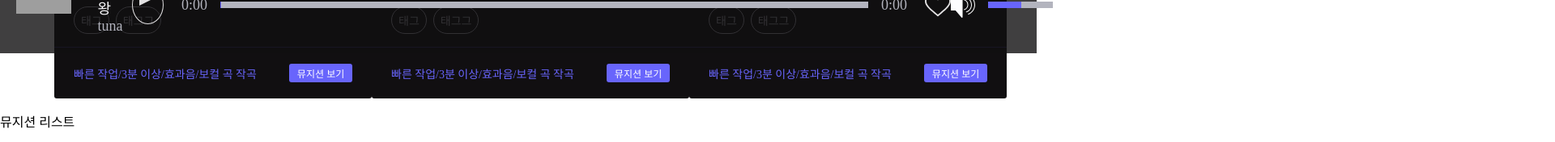
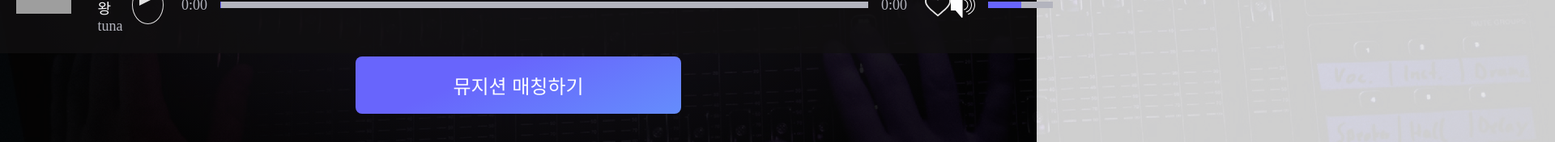
Before and after one commit to wiseseo/Team_Web_3_Client, a Next.js app: page / in a window 1280 px wide. Shown: the part 734-910 px from the top of the page at 81% size, 1920 px wide, since content can reach past the window. Built offline with nearby package versions, Linux system fonts and the light colour scheme; grey boxes are pictures that could not be loaded.

Commit message:
banner styling #32

```diff
--- a/components/Banner/index.tsx
+++ b/components/Banner/index.tsx
@@ -1,9 +1,51 @@
 import * as React from "react";
+import styled from "styled-components";
+
+const Container = styled.div`
+  background: radial-gradient(
+    50.08% 50.08% at 50% 49.92%,
+    #1a1623 0%,
+    #000000 100%
+  );
+  position: relative;
+`;
+const Background = styled.img.attrs(({ src }: { src: string }) => ({ src }))`
+  opacity: 0.2;
+`;
+const Position = styled.div`
+  position: absolute;
+  top: 0;
+  width: 100%;
+  height: 100%;
+  display: flex;
+  flex-direction: column;
+  align-items: center;
+  justify-content: space-around;
+`;
+const Button = styled.button`
+  background: linear-gradient(157.06deg, #6865fc 36.28%, #658dfc 100%);
+  border-radius: 8px;
+  border: none;
+  color: #fdfdff;
+  font-size: 1.5rem;
+  padding: 0.75em 5em;
+`;
+const Space = styled.div`
+  height: 4rem;
+`;
 
 interface Props {}
 
 const Banner = (props: Props): React.ReactElement => {
-  return <div>베너공간</div>;
+  return (
+    <Container>
+      <Background src="/banner.png" />
+      <Position>
+        <Space></Space>
+        <Button>뮤지션 매칭하기</Button>
+      </Position>
+    </Container>
+  );
 };
 
 export default Banner;
--- a/next.config.js
+++ b/next.config.js
@@ -1,13 +1,19 @@
 // next.config.js
 const withCss = require("@zeit/next-css");
+const withImages = require("next-images");
 require("dotenv").config();
 module.exports = {
   env: {
-    GOOGLE_CLIENT_ID: process.env.GOOGLE_CLIENT_ID
+    GOOGLE_CLIENT_ID: process.env.GOOGLE_CLIENT_ID,
   },
   withCss: withCss({
-    webpack: config => {
+    webpack: (config) => {
       return config;
-    }
-  })
+    },
+  }),
+  withImages: withImages({
+    webpack(config, options) {
+      return config;
+    },
+  }),
 };
--- a/package.json
+++ b/package.json
@@ -12,6 +12,7 @@
     "babel-plugin-styled-components": "^1.10.7",
     "dotenv": "^8.2.0",
     "next": "^9.2.2",
+    "next-images": "^1.4.0",
     "react": "^16.13.0",
     "react-dom": "^16.13.0",
     "react-google-login": "^5.1.2",
```
Also changed, not shown: public/banner.png (added), 1 other file (tests, documents, lock files or other folders).
